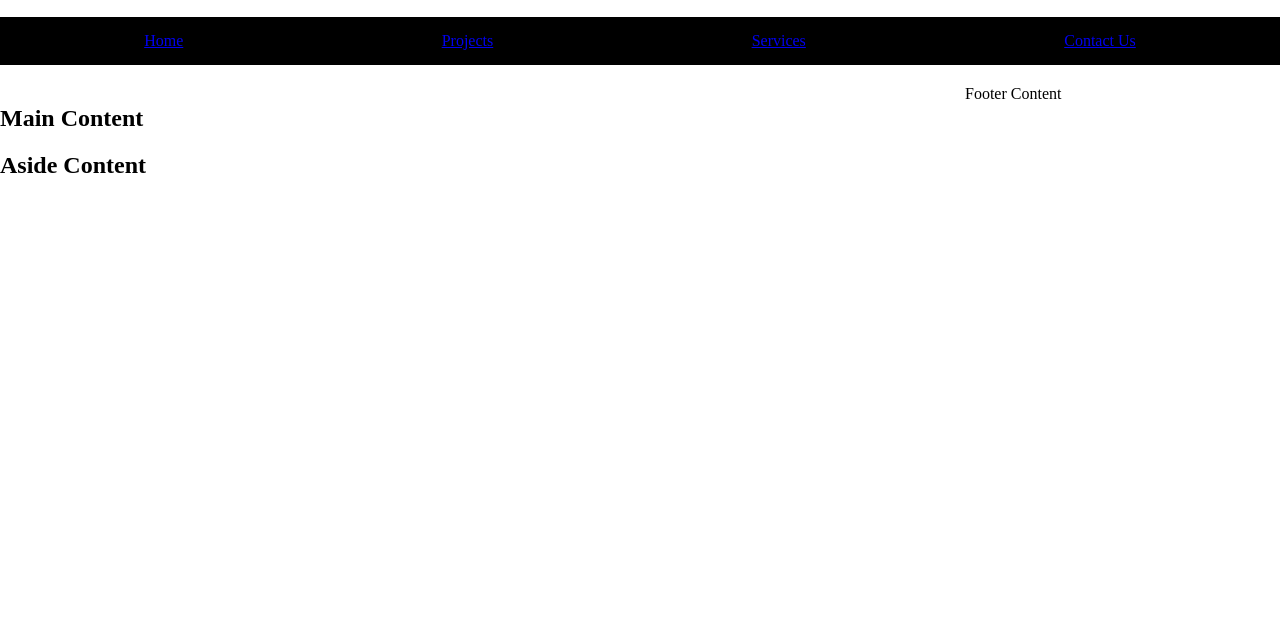
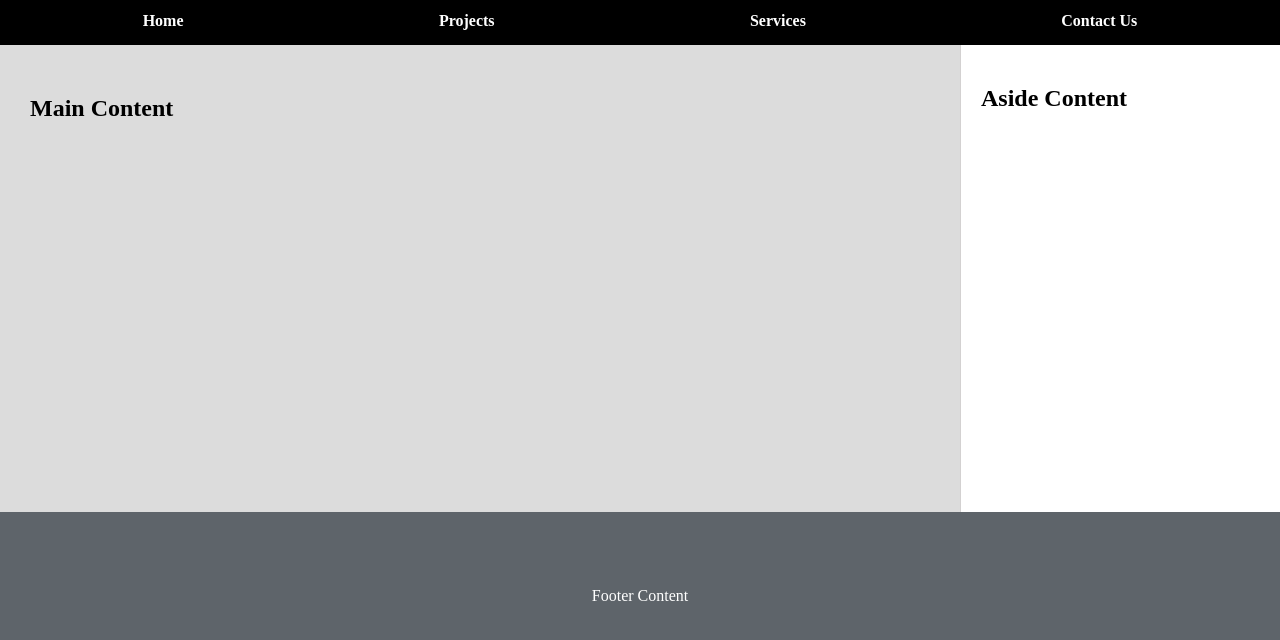
Before and after one commit to zwilcox99/wdd131, a plain HTML site: page week01/basic-layout.html in a window 1280 px wide. Shown: the part 120-760 px from the top of the page. Drawn offline with Linux system fonts and the light colour scheme.

Commit message:
final push

```diff
--- a/week01/basic-layout.html
+++ b/week01/basic-layout.html
@@ -15,12 +15,12 @@
         <a href="/contact-us">Contact Us</a>
     </nav>
     <main>
-        <section>
+        <div class="main">
             <h2>Main Content</h2>
-        </section>
-        <section>
+        </div>
+        <div class="aside">
             <h2>Aside Content</h2>
-        </section>
+        </div>
     </main>
     <footer>
         <section>Footer Content</section>
--- a/week01/styles/layout.css
+++ b/week01/styles/layout.css
@@ -3,7 +3,6 @@ body {
     grid-template-columns: 3fr 1fr;
     grid-template-rows: auto auto 1fr auto;
     min-height: 100vh;
-    grid-gap: 20px;
     margin: 0;
 }
 
@@ -23,3 +22,37 @@ nav {
     display: flex;
     justify-content: space-around;
 }
+
+nav a {
+    color: white;
+    font-weight: bold;
+    text-decoration: none;
+}
+
+main {
+    display: grid;
+    grid-template-columns: 3fr 1fr;
+    grid-column: 1 / 3;
+    gap: 0px;
+}
+.main {
+    display: grid;
+    grid-column: 1;
+    background-color:gainsboro;
+    padding: 30px;
+}
+
+.aside {
+    grid-column: 2;
+    background-color: white;
+    padding: 20px;
+    border-left: 1px solid rgb(211, 209, 209);
+}
+
+footer {
+    grid-column: 1 / 3;
+    background-color:rgb(94, 100, 106);
+    color: white;
+    padding: 75px;
+    text-align: center;
+}
```
